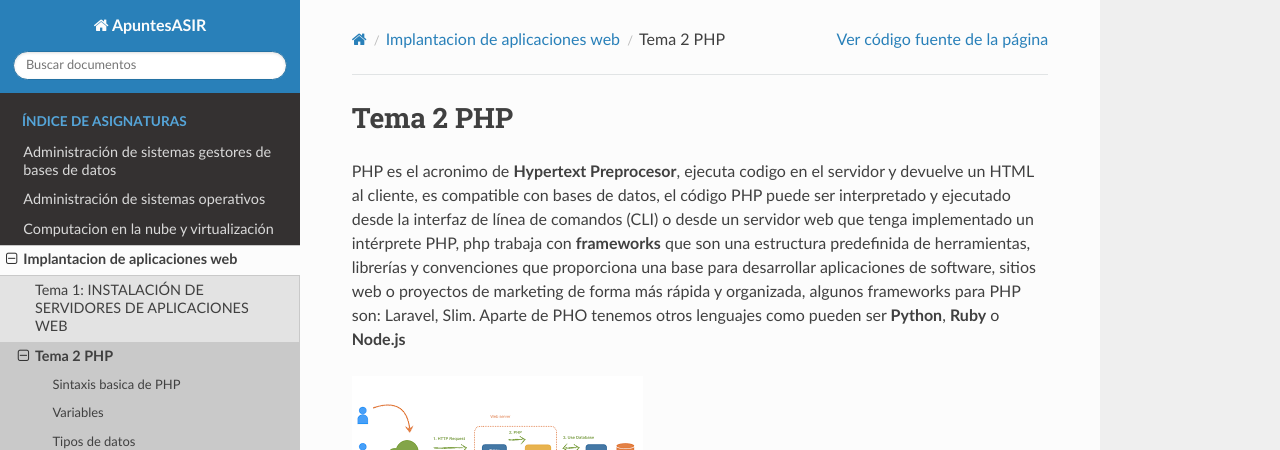
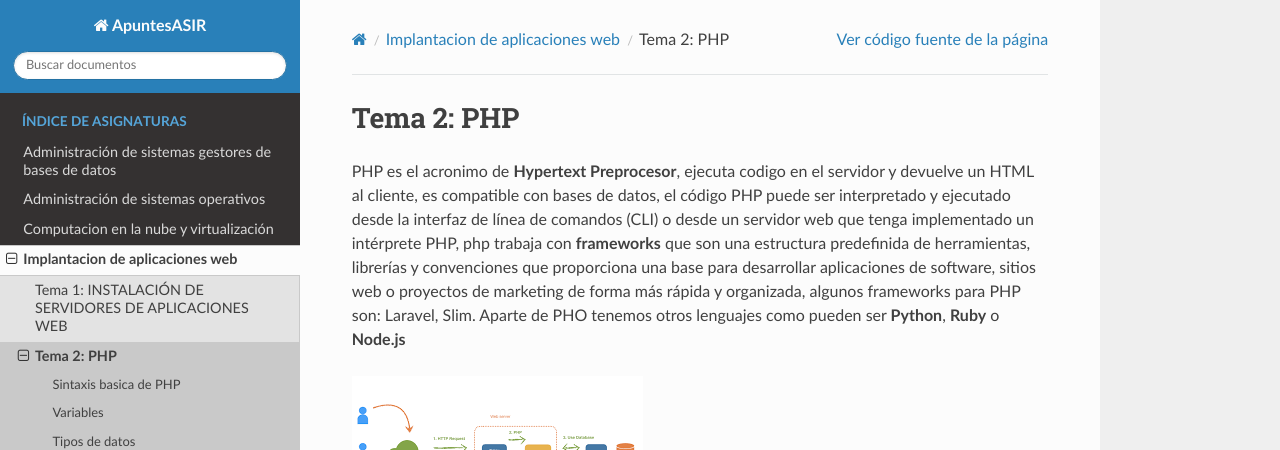
Before and after one commit to jrodriiguezg/ApuntesASIR, a Sphinx documentation site: the page built from docs/implantacion-de-aplicaciones-web/php.md, in a window 1280 px wide and 900 px high. Shown: the top 450 px of the window. Built offline with Sphinx 7.4.7 and the Read the Docs theme 3.1.0, drawn with Linux system fonts in a browser that asks for light colours; pages that are not in the unit, such as notebooks, are missing from menus.

```diff
--- a/docs/implantacion-de-aplicaciones-web/php.md
+++ b/docs/implantacion-de-aplicaciones-web/php.md
@@ -1,4 +1,4 @@
-# Tema 2 PHP
+# Tema 2: PHP
 PHP es el acronimo de **Hypertext Preprocesor**, ejecuta codigo en el servidor y devuelve un HTML al cliente, es compatible con bases de datos, el código PHP puede ser interpretado y ejecutado desde la interfaz de línea de comandos (CLI) o desde un servidor web que tenga implementado un intérprete PHP, php trabaja con **frameworks** que son una estructura predefinida de herramientas, librerías y convenciones que proporciona una base para desarrollar aplicaciones de software, sitios web o proyectos de marketing de forma más rápida y organizada, algunos frameworks para PHP son: Laravel, Slim. Aparte de PHO tenemos otros lenguajes como pueden ser **Python**, **Ruby** o **Node.js**
 
 ![Funcionamiento_PHP](images/php_funcionamiento.png)
```
